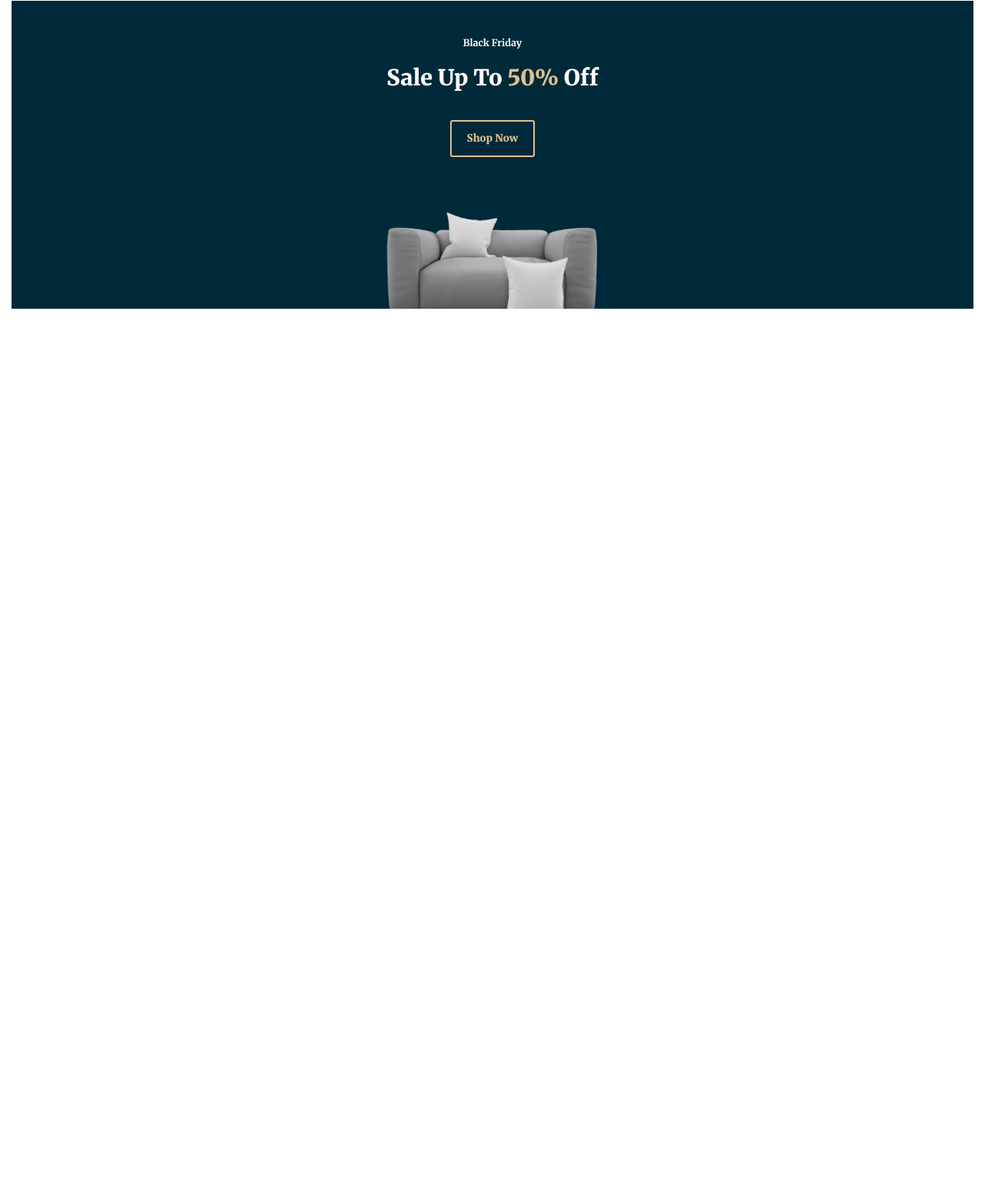
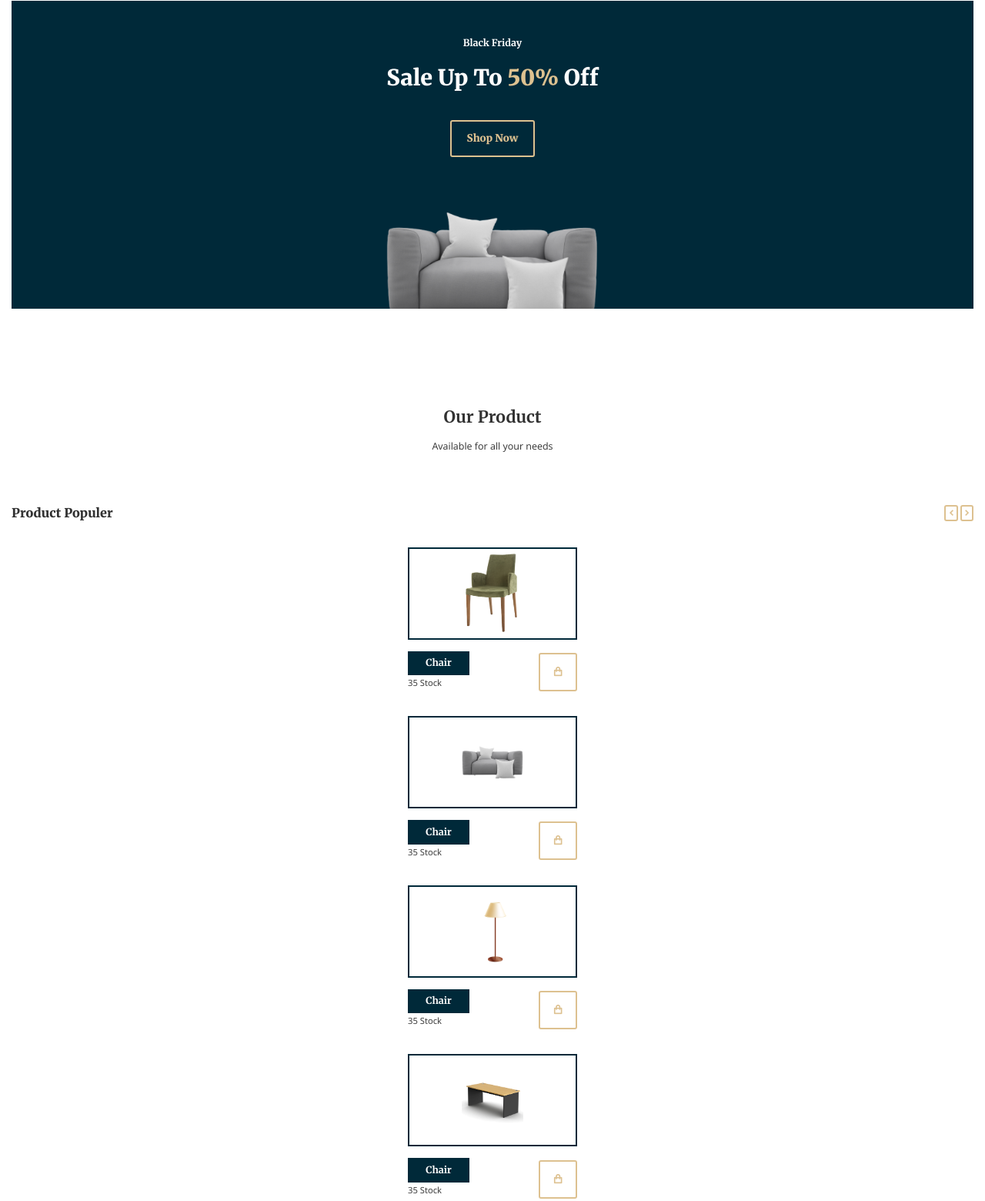
Before and after one commit to agstnvickri/furniture-web, a plain HTML site: page src/index.html in a window 1280 px wide. Shown: the part 1834-3394 px from the top of the page at 77% size. Before the commit the page ends 2298 px from the top, so only its background shows below. Drawn offline with nearby package versions, Linux system fonts and the light colour scheme.

Commit message:
membuat dan styling section product populer

```diff
--- a/src/asset/css/style.css
+++ b/src/asset/css/style.css
@@ -110,7 +110,8 @@ img {
 .service__card-title,
 .service__card-lead,
 .banner__headline,
-.banner__lead {
+.banner__lead,
+.product__populer-card-label {
       color: var(--white);
 }
 .navbar__brand {
@@ -129,7 +130,8 @@ img {
 }
 .hero__container,
 .service__container,
-.banner__container {
+.banner__container,
+.product__container {
       gap: 6.25rem;
 }
 .hero__container,
@@ -142,7 +144,8 @@ img {
       text-align: center;
 }
 .hero__images,
-.banner__images {
+.banner__images,
+.product__populer-card-data {
       position: relative;
 }
 .hero__headline,
@@ -153,7 +156,8 @@ img {
 .hero__desc,
 .hero__btn,
 .service__card-lead,
-.banner__lead {
+.banner__lead,
+.product__populer-card-label {
       font-size: var(--h4-font-size);
 }
 .hero__btn,
@@ -165,10 +169,12 @@ img {
 .banner img {
       position: absolute;
 }
-.service__header {
+.service__header,
+.product__header {
       text-align: center;
 }
-.service__content {
+.service__content,
+.product__populer {
       gap: 3.25rem;
 }
 .service__content {
@@ -183,18 +189,41 @@ img {
       justify-content: space-between;
       align-items: center;
 }
-.service__card-title {
+.service__card-title,
+.product__populer-title {
       font-size: var(--h3-font-size);
       font-weight: var(--font-bold);
 }
 .service__card img {
       width: 120px;
 }
-.service__card-btn {
+.service__card-btn,
+.product__populer-card-btn,
+.product__populer-card-images {
       display: flex;
       gap: .5rem;
       align-items: center;
       justify-content: center;
+}
+.product__populer-list {
+      justify-content: center;
+      grid-template-columns: 220px;
+      gap: 3.25rem;
+}
+.product__populer-card-images {
+      padding: .5em;
+      margin-bottom: 1.5rem;
+      height: 120px;
+}
+.product__populer-card img {
+      width: 80px;
+}
+.product__populer-card-btn {
+      width: 50px;
+      height: 50px;
+      position: absolute;
+      bottom: 0;
+      right: 0;
 }
 /* ============================== HEADER & NAVBAR =============================== */
 .header {
@@ -303,3 +332,19 @@ img {
       bottom: -20%;
       right: 0;
 }
+/* ==================================== PRODUCT ======================= */
+.product__populer-category {
+      display: flex;
+      justify-content: space-between;
+      align-items: center;
+}
+.product__populer-card-images {
+      border: 2px solid var(--first-color);
+}
+.product__populer-card-label {
+      padding: .5em 0;
+      width: 80px;
+      background: var(--first-color);
+      text-align: center;
+      text-transform: capitalize;
+}
--- a/src/index.html
+++ b/src/index.html
@@ -118,6 +118,71 @@
                         </div>
                   </div>
             </section>
+            <!-- product -->
+            <section class="product section" id="product">
+                  <div class="product__container container grid">
+                        <div class="product__header">
+                              <h2 class="section__title">Our Product</h2>
+                              <p class="section__subtitle">Available for all your needs</p>
+                        </div>
+                        <div class="product__populer grid">
+                              <div class="product__populer-category">
+                                    <h2 class="product__populer-title">Product Populer</h2>
+                                    <div class="product__populer-cta">
+                                          <button class="btn product__populer-btn">
+                                                <i class="ri-arrow-left-s-line"></i>
+                                          </button>
+                                          <button class="btn product__populer-btn">
+                                                <i class="ri-arrow-right-s-line"></i>
+                                          </button>
+                                    </div>
+                              </div>
+                              <div class="product__populer-list grid">
+                                    <div class="product__populer-card">
+                                          <div class="product__populer-card-images">
+                                                <img src="./asset/image/product/1.png" alt="">
+                                          </div>
+                                          <div class="product__populer-card-data">
+                                                <h5 class="product__populer-card-label">Chair</h5>
+                                                <p class="product__populer-card-stock">35 Stock</p>
+                                                <button class="btn product__populer-card-btn"><i class="ri-shopping-bag-line"></i></button>
+                                          </div>
+                                    </div>
+                                    <div class="product__populer-card">
+                                          <div class="product__populer-card-images">
+                                                <img src="./asset/image/product/2.png" alt="">
+                                          </div>
+                                          <div class="product__populer-card-data">
+                                                <h5 class="product__populer-card-label">Chair</h5>
+                                                <p class="product__populer-card-stock">35 Stock</p>
+                                                <button class="btn product__populer-card-btn"><i class="ri-shopping-bag-line"></i></button>
+                                          </div>
+                                    </div>
+                                    <div class="product__populer-card">
+                                          <div class="product__populer-card-images">
+                                                <img src="./asset/image/product/3.png" alt="">
+                                          </div>
+                                          <div class="product__populer-card-data">
+                                                <h5 class="product__populer-card-label">Chair</h5>
+                                                <p class="product__populer-card-stock">35 Stock</p>
+                                                <button class="btn product__populer-card-btn"><i class="ri-shopping-bag-line"></i></button>
+                                          </div>
+                                    </div>
+                                    <div class="product__populer-card">
+                                          <div class="product__populer-card-images">
+                                                <img src="./asset/image/product/4.png" alt="">
+                                          </div>
+                                          <div class="product__populer-card-data">
+                                                <h5 class="product__populer-card-label">Chair</h5>
+                                                <p class="product__populer-card-stock">35 Stock</p>
+                                                <button class="btn product__populer-card-btn"><i class="ri-shopping-bag-line"></i></button>
+                                          </div>
+                                    </div>
+                              </div>
+                        </div>
+                        <div class="product__arrival"></div>
+                  </div>
+            </section>
       </main>
       <!-- footer -->
       <footer></footer>
```
